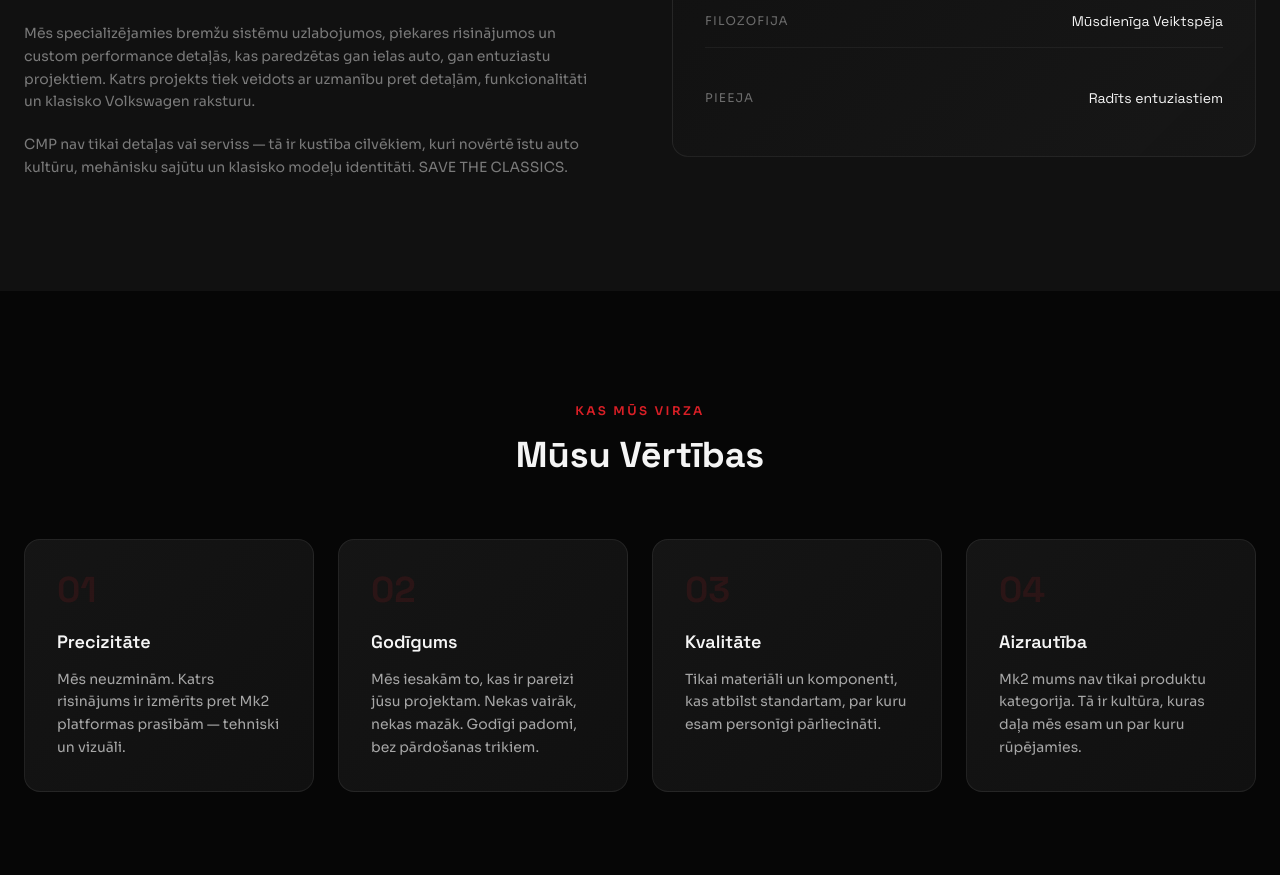
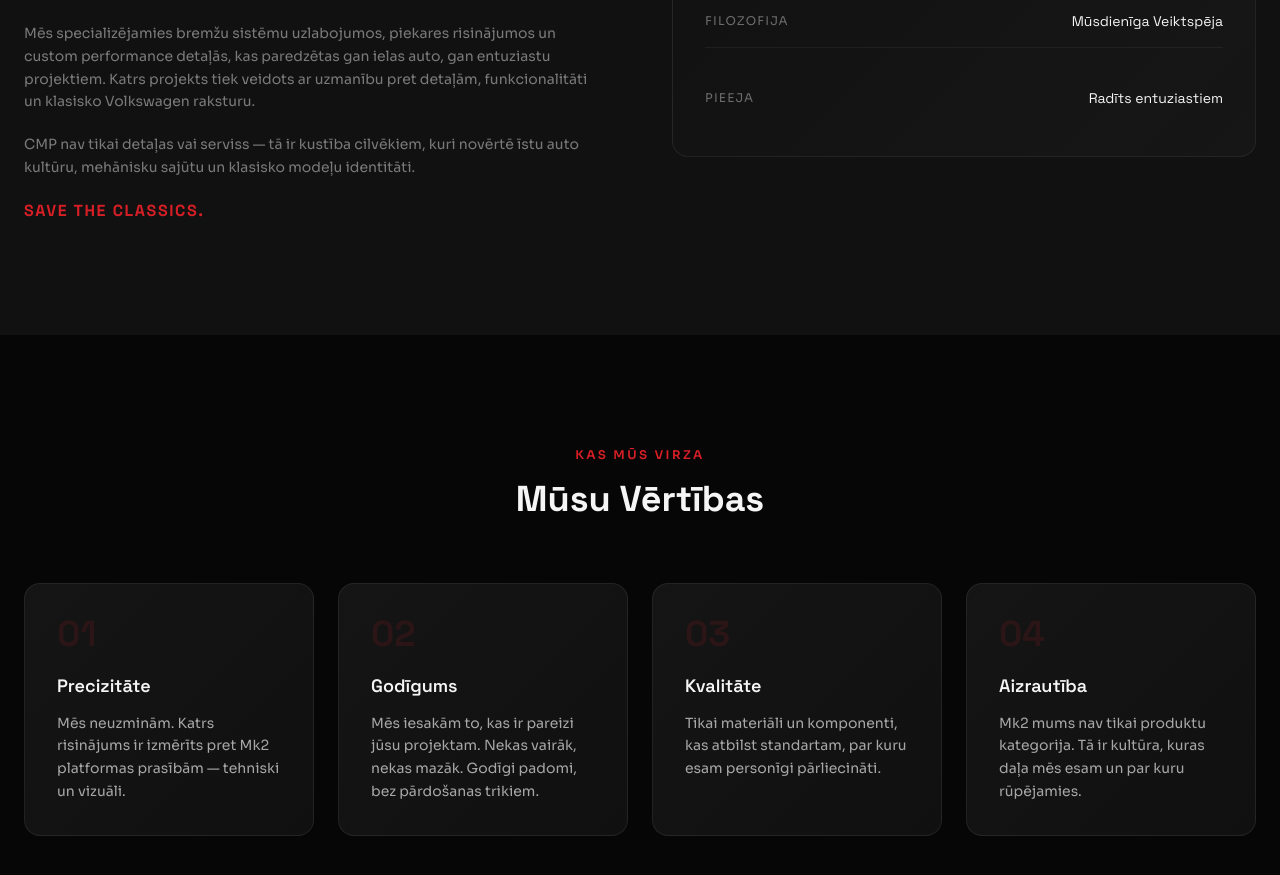
Before and after one commit to test-code009/test-demo-cmp, a React (Vite) app: page /par-mums in a window 1280 px wide. Shown: the part 800-1675 px from the top of the page. Built offline with nearby package versions, Linux system fonts and the light colour scheme; the HTML template or start-up script is replaced by a standard one.

Commit message:
Orchids run changes (2026-05-07T15:57:56.521Z)

```diff
--- a/src/pages/About.jsx
+++ b/src/pages/About.jsx
@@ -70,8 +70,11 @@ export default function About() {
               <p className="text-soft-grey/70 text-sm leading-relaxed mb-5 fade-up-element" style={{ transitionDelay: '0.15s' }}>
                 {tr.about_story_p2}
               </p>
-              <p className="text-soft-grey/70 text-sm leading-relaxed fade-up-element" style={{ transitionDelay: '0.2s' }}>
+              <p className="text-soft-grey/70 text-sm leading-relaxed mb-5 fade-up-element" style={{ transitionDelay: '0.2s' }}>
                 {tr.about_story_p3}
+              </p>
+              <p className="font-display font-bold text-base tracking-widest uppercase fade-up-element" style={{ color: '#D91F26', transitionDelay: '0.25s' }}>
+                {tr.about_story_tagline}
               </p>
             </div>
             <div className="rounded-2xl p-8 fade-up-element" style={{
```
Also changed, not shown: src/lib/translations.js.
